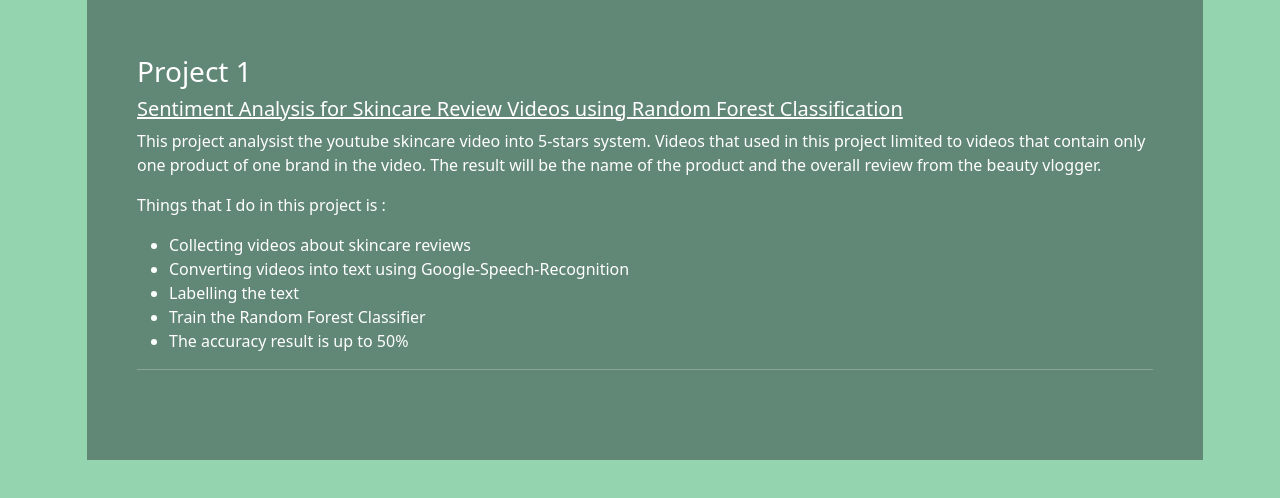
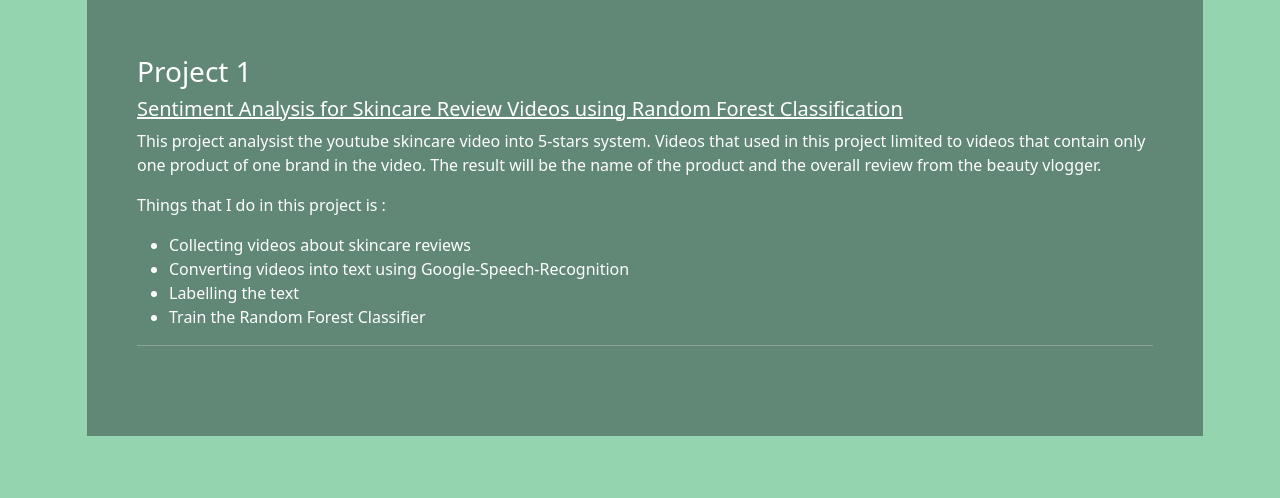
Before and after one commit to NissaMutia/NissaMutia.github.io, a plain HTML site: page index.html in a window 1280 px wide. Shown: the part 246-744 px from the top of the page. Drawn offline with nearby package versions, Linux system fonts and the light colour scheme.

Commit message:
Update index.html

```diff
--- a/index.html
+++ b/index.html
@@ -27,7 +27,6 @@
 	    		<li>Converting videos into text using Google-Speech-Recognition</li>
 	    		<li>Labelling the text</li>
 	    		<li>Train the Random Forest Classifier</li>
-	    		<li>The accuracy result is up to 50%</li>
 	    	</ul>
 	    	<hr>
 	    	<br>
```
